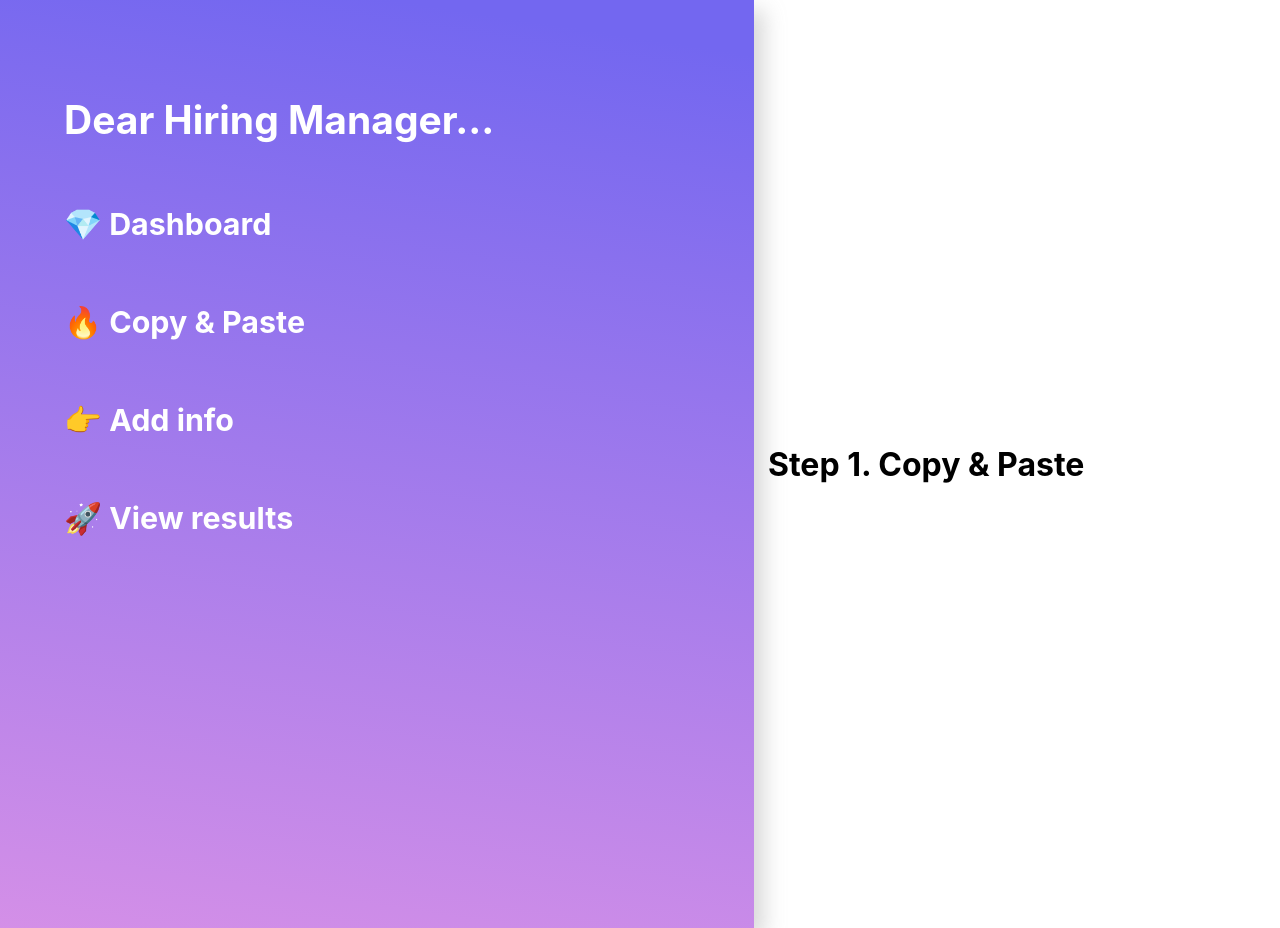
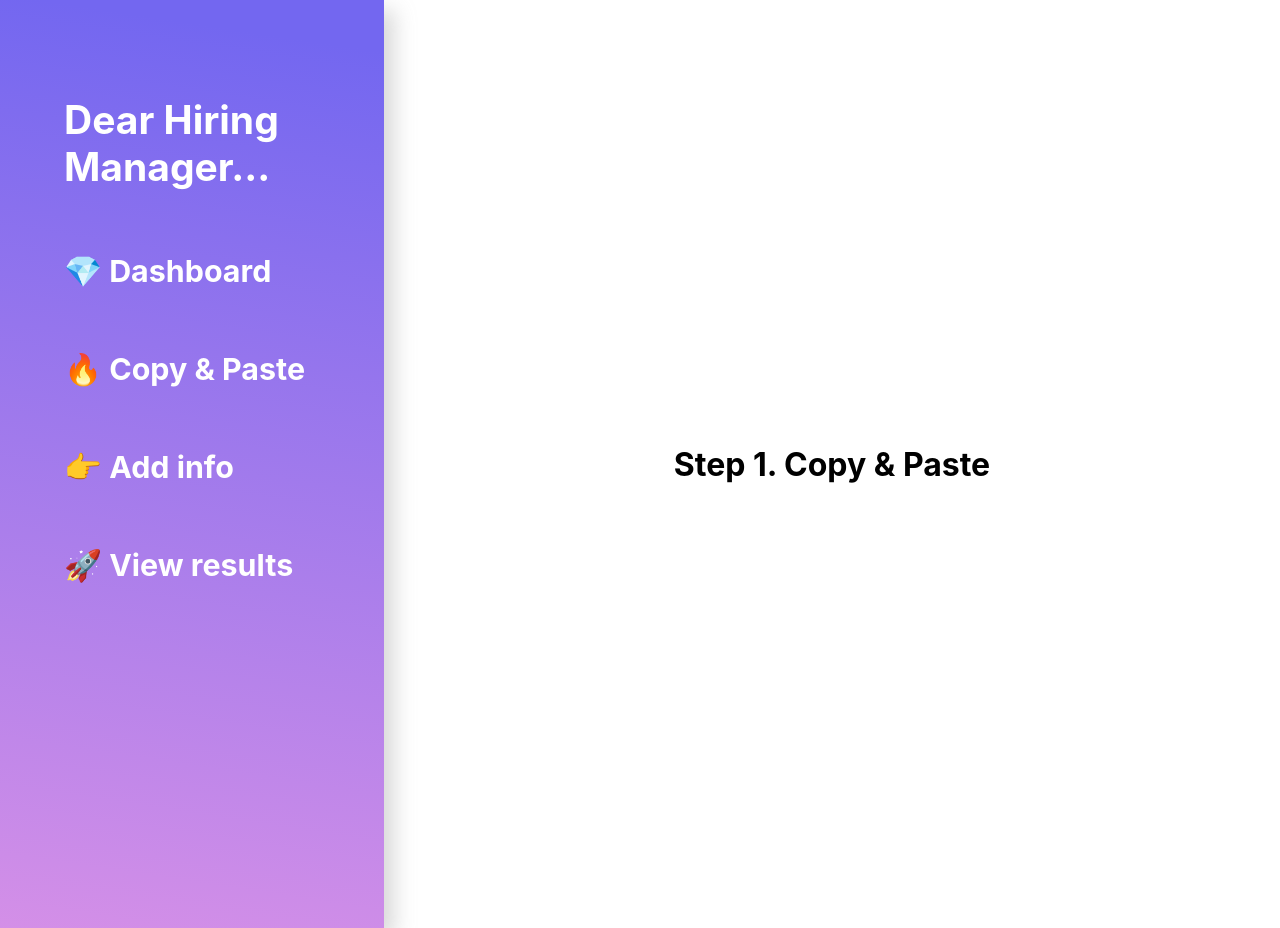
Before and after one commit to kaoshannon/cmdf-2023, a React (Create React App) app: page / in a window 1280 px wide. Built offline with nearby package versions, Linux system fonts and the light colour scheme.

Commit message:
centered step 1 text

```diff
--- a/src/App.css
+++ b/src/App.css
@@ -24,6 +24,12 @@
   color: black;
 }
 
+.header h1 {
+  font-size: 100px;
+  color: #100;
+  line-height: 80px;
+  justify-content: center;
+}
 .row {
   width: 100%;
   display: flex;
@@ -48,13 +54,12 @@
   background: linear-gradient(8.68deg, #ee9ae5 -25.58%, #7367f0 94.72%);
   box-shadow: 10px 10px 20px rgba(153, 153, 153, 0.38);
   min-height: 100vh;
+  width: 20%;
   display: flex;
-  width: 25%;
   padding: 5%;
   flex-direction: column;
   font-size: calc(10px + 2vmin);
   color: white;
-  flex: 20%;
   text-align: left;
   align-items: left;
   justify-content: left;
--- a/src/page1.js
+++ b/src/page1.js
@@ -12,11 +12,11 @@ function page1() {
       </div>
 
       <div className="main">
-        <h1>
-        Step 1. Copy & Paste
-        </h1>
-
-        {/* <TextField id="outlined-basic" label="Outlined" variant="outlined" /> */}
+        <div className="row">
+          <h1>
+          Step 1. Copy & Paste
+          </h1>
+        </div>
       </div>
     </div>
   );
```
